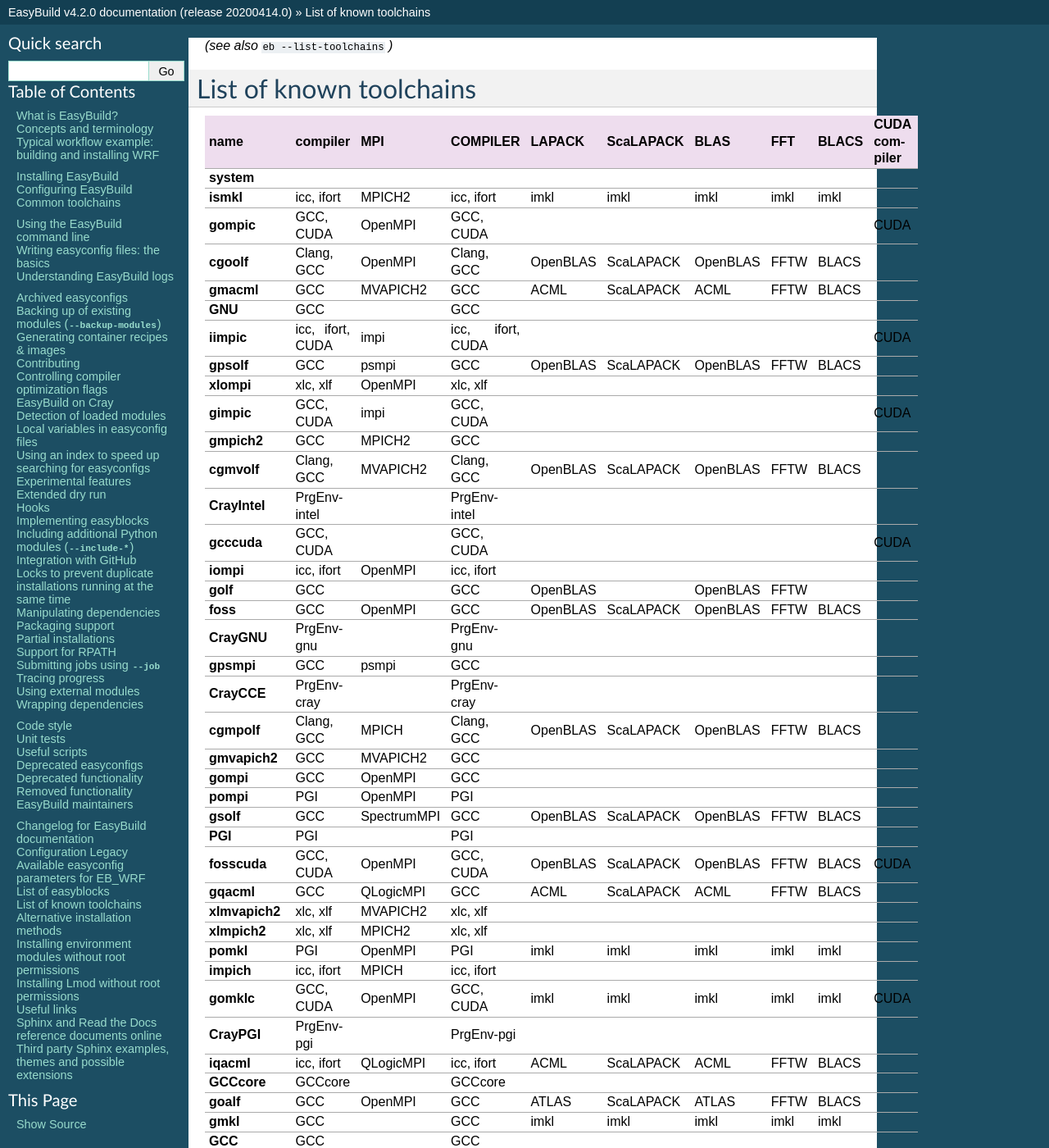
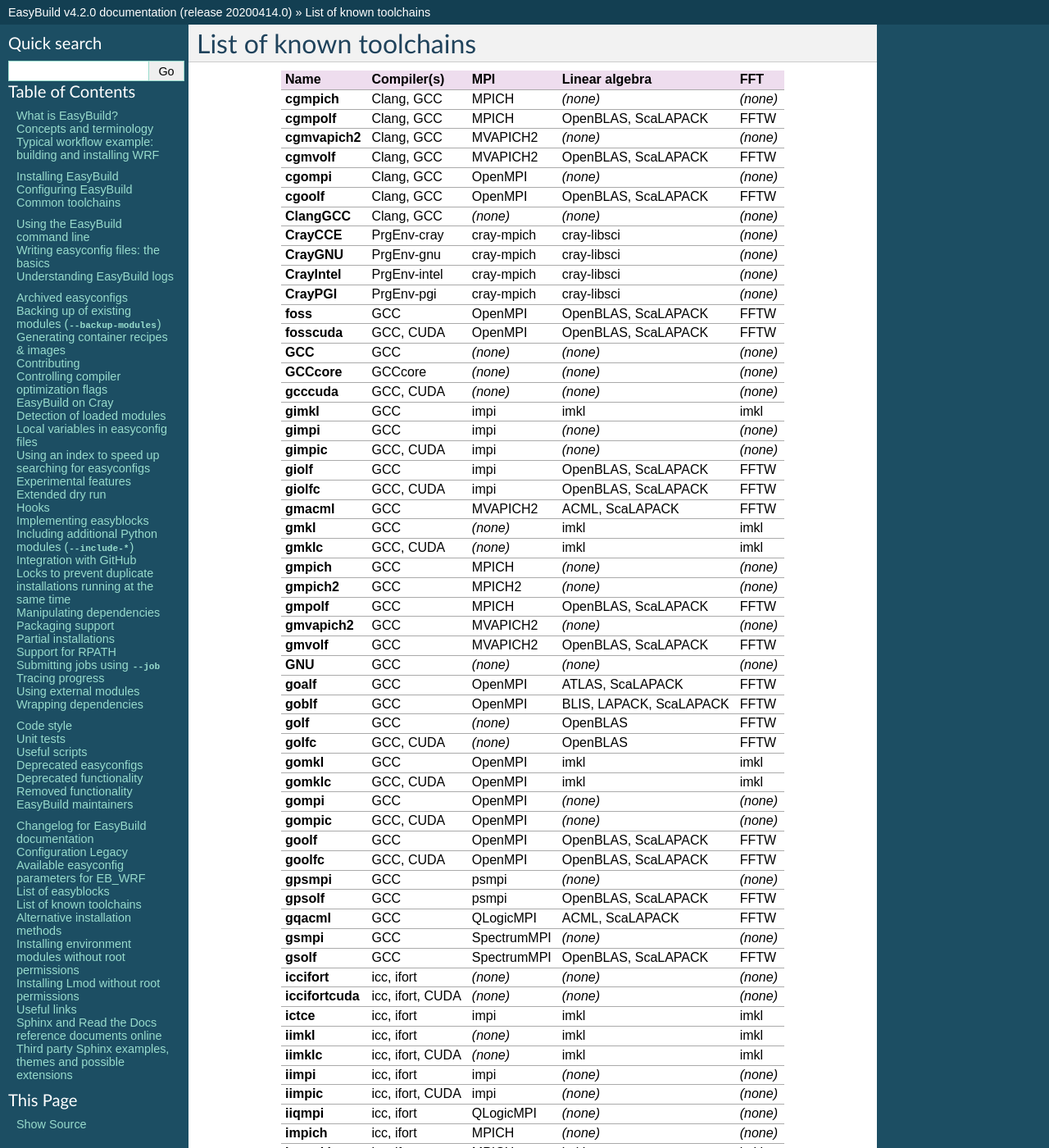
Before and after one commit to easybuilders/easybuild, a Sphinx documentation site: the page built from docs/version-specific/toolchains.rst, in a window 1280 px wide and 1400 px high. Shown: the whole window at 82% size. Built offline with Sphinx 7.4.7, drawn with Linux system fonts in a browser that asks for light colours; pages that are not in the unit, such as notebooks, are missing from menus; some of the changed text lies outside the part shown.

Commit message:
update list of known toolchains, using improved output of 'eb --list-toolchains --output-format=rst'

```diff
--- a/docs/eb_list_toolchains.rst
+++ b/docs/eb_list_toolchains.rst
@@ -10,6 +10,6 @@
   List of known toolchains (toolchainname: module[,module...]):
   [...]
 
-.. include:: version-specific/eb_list_toolchains.txt
+An up-to-date overview of known toolchains is available at :ref:`vsd_list_toolchains`.
 
 .. note:: The `system` toolchain is a special case, see :ref:`system_toolchain`.
--- a/docs/version-specific/toolchains.rst
+++ b/docs/version-specific/toolchains.rst
@@ -1,86 +1,87 @@
 .. _vsd_list_toolchains:
-
-*(see also* ``eb --list-toolchains`` *)*
 
 List of known toolchains
 ------------------------
 
-================    ================    ===========    ================    ========    =========    ========    ====    =====    =============
-name                compiler            MPI            COMPILER            LAPACK      ScaLAPACK    BLAS        FFT     BLACS    CUDA compiler
-================    ================    ===========    ================    ========    =========    ========    ====    =====    =============
-**system**
-**ismkl**           icc, ifort          MPICH2         icc, ifort          imkl        imkl         imkl        imkl    imkl
-**gompic**          GCC, CUDA           OpenMPI        GCC, CUDA                                                                 CUDA
-**cgoolf**          Clang, GCC          OpenMPI        Clang, GCC          OpenBLAS    ScaLAPACK    OpenBLAS    FFTW    BLACS
-**gmacml**          GCC                 MVAPICH2       GCC                 ACML        ScaLAPACK    ACML        FFTW    BLACS
-**GNU**             GCC                                GCC
-**iimpic**          icc, ifort, CUDA    impi           icc, ifort, CUDA                                                          CUDA
-**gpsolf**          GCC                 psmpi          GCC                 OpenBLAS    ScaLAPACK    OpenBLAS    FFTW    BLACS
-**xlompi**          xlc, xlf            OpenMPI        xlc, xlf
-**gimpic**          GCC, CUDA           impi           GCC, CUDA                                                                 CUDA
-**gmpich2**         GCC                 MPICH2         GCC
-**cgmvolf**         Clang, GCC          MVAPICH2       Clang, GCC          OpenBLAS    ScaLAPACK    OpenBLAS    FFTW    BLACS
-**CrayIntel**       PrgEnv-intel                       PrgEnv-intel
-**gcccuda**         GCC, CUDA                          GCC, CUDA                                                                 CUDA
-**iompi**           icc, ifort          OpenMPI        icc, ifort
-**golf**            GCC                                GCC                 OpenBLAS                 OpenBLAS    FFTW
-**foss**            GCC                 OpenMPI        GCC                 OpenBLAS    ScaLAPACK    OpenBLAS    FFTW    BLACS
-**CrayGNU**         PrgEnv-gnu                         PrgEnv-gnu
-**gpsmpi**          GCC                 psmpi          GCC
-**CrayCCE**         PrgEnv-cray                        PrgEnv-cray
-**cgmpolf**         Clang, GCC          MPICH          Clang, GCC          OpenBLAS    ScaLAPACK    OpenBLAS    FFTW    BLACS
-**gmvapich2**       GCC                 MVAPICH2       GCC
-**gompi**           GCC                 OpenMPI        GCC
-**pompi**           PGI                 OpenMPI        PGI
-**gsolf**           GCC                 SpectrumMPI    GCC                 OpenBLAS    ScaLAPACK    OpenBLAS    FFTW    BLACS
-**PGI**             PGI                                PGI
-**fosscuda**        GCC, CUDA           OpenMPI        GCC, CUDA           OpenBLAS    ScaLAPACK    OpenBLAS    FFTW    BLACS    CUDA
-**gqacml**          GCC                 QLogicMPI      GCC                 ACML        ScaLAPACK    ACML        FFTW    BLACS
-**xlmvapich2**      xlc, xlf            MVAPICH2       xlc, xlf
-**xlmpich2**        xlc, xlf            MPICH2         xlc, xlf
-**pomkl**           PGI                 OpenMPI        PGI                 imkl        imkl         imkl        imkl    imkl
-**impich**          icc, ifort          MPICH          icc, ifort
-**gomklc**          GCC, CUDA           OpenMPI        GCC, CUDA           imkl        imkl         imkl        imkl    imkl     CUDA
-**CrayPGI**         PrgEnv-pgi                         PrgEnv-pgi
-**iqacml**          icc, ifort          QLogicMPI      icc, ifort          ACML        ScaLAPACK    ACML        FFTW    BLACS
-**GCCcore**         GCCcore                            GCCcore
-**goalf**           GCC                 OpenMPI        GCC                 ATLAS       ScaLAPACK    ATLAS       FFTW    BLACS
-**gmkl**            GCC                                GCC                 imkl        imkl         imkl        imkl    imkl
-**GCC**             GCC                                GCC
-**gsmpi**           GCC                 SpectrumMPI    GCC
-**goolfc**          GCC, CUDA           OpenMPI        GCC, CUDA           OpenBLAS    ScaLAPACK    OpenBLAS    FFTW    BLACS    CUDA
-**iompic**          icc, ifort, CUDA    OpenMPI        icc, ifort, CUDA                                                          CUDA
-**iimkl**           icc, ifort                         icc, ifort          imkl        imkl         imkl        imkl    imkl
-**iomklc**          icc, ifort, CUDA    OpenMPI        icc, ifort, CUDA    imkl        imkl         imkl        imkl    imkl     CUDA
-**gmpolf**          GCC                 MPICH          GCC                 OpenBLAS    ScaLAPACK    OpenBLAS    FFTW    BLACS
-**ipsmpi**          icc, ifort          psmpi          icc, ifort
-**gomkl**           GCC                 OpenMPI        GCC                 imkl        imkl         imkl        imkl    imkl
-**gmpich**          GCC                 MPICH          GCC
-**iimpi**           icc, ifort          impi           icc, ifort
-**iimklc**          icc, ifort, CUDA                   icc, ifort, CUDA    imkl        imkl         imkl        imkl    imkl     CUDA
-**goolf**           GCC                 OpenMPI        GCC                 OpenBLAS    ScaLAPACK    OpenBLAS    FFTW    BLACS
-**xlmpich**         xlc, xlf            MPICH          xlc, xlf
-**intelcuda**       icc, ifort, CUDA    impi           icc, ifort, CUDA    imkl        imkl         imkl        imkl    imkl     CUDA
-**gmvolf**          GCC                 MVAPICH2       GCC                 OpenBLAS    ScaLAPACK    OpenBLAS    FFTW    BLACS
-**goblf**           GCC                 OpenMPI        GCC                 LAPACK      ScaLAPACK    BLIS        FFTW    BLACS
-**pmkl**            PGI                                PGI                 imkl        imkl         imkl        imkl    imkl
-**ictce**           icc, ifort          impi           icc, ifort          imkl        imkl         imkl        imkl    imkl
-**iomkl**           icc, ifort          OpenMPI        icc, ifort          imkl        imkl         imkl        imkl    imkl
-**iccifort**        icc, ifort                         icc, ifort
-**impmkl**          icc, ifort          MPICH          icc, ifort          imkl        imkl         imkl        imkl    imkl
-**intel**           icc, ifort          impi           icc, ifort          imkl        imkl         imkl        imkl    imkl
-**golfc**           GCC, CUDA                          GCC, CUDA           OpenBLAS                 OpenBLAS    FFTW             CUDA
-**gimkl**           GCC                 impi           GCC                 imkl        imkl         imkl        imkl    imkl
-**iiqmpi**          icc, ifort          QLogicMPI      icc, ifort
-**cgompi**          Clang, GCC          OpenMPI        Clang, GCC
-**cgmvapich2**      Clang, GCC          MVAPICH2       Clang, GCC
-**intel-para**      icc, ifort          psmpi          icc, ifort          imkl        imkl         imkl        imkl    imkl
-**iccifortcuda**    icc, ifort, CUDA                   icc, ifort, CUDA                                                          CUDA
-**giolf**           GCC                 impi           GCC                 OpenBLAS    ScaLAPACK    OpenBLAS    FFTW    BLACS
-**giolfc**          GCC, CUDA           impi           GCC, CUDA           OpenBLAS    ScaLAPACK    OpenBLAS    FFTW    BLACS    CUDA
-**gmklc**           GCC, CUDA                          GCC, CUDA           imkl        imkl         imkl        imkl    imkl     CUDA
-**ClangGCC**        Clang, GCC                         Clang, GCC
-**xlcxlf**          xlc, xlf                           xlc, xlf
-**cgmpich**         Clang, GCC          MPICH          Clang, GCC
-**gimpi**           GCC                 impi           GCC
-================    ================    ===========    ================    ========    =========    ========    ====    =====    =============
+================    ================    ===========    =======================    ========
+Name                Compiler(s)         MPI            Linear algebra             FFT
+================    ================    ===========    =======================    ========
+**cgmpich**         Clang, GCC          MPICH          *(none)*                   *(none)*
+**cgmpolf**         Clang, GCC          MPICH          OpenBLAS, ScaLAPACK        FFTW
+**cgmvapich2**      Clang, GCC          MVAPICH2       *(none)*                   *(none)*
+**cgmvolf**         Clang, GCC          MVAPICH2       OpenBLAS, ScaLAPACK        FFTW
+**cgompi**          Clang, GCC          OpenMPI        *(none)*                   *(none)*
+**cgoolf**          Clang, GCC          OpenMPI        OpenBLAS, ScaLAPACK        FFTW
+**ClangGCC**        Clang, GCC          *(none)*       *(none)*                   *(none)*
+**CrayCCE**         PrgEnv-cray         cray-mpich     cray-libsci                *(none)*
+**CrayGNU**         PrgEnv-gnu          cray-mpich     cray-libsci                *(none)*
+**CrayIntel**       PrgEnv-intel        cray-mpich     cray-libsci                *(none)*
+**CrayPGI**         PrgEnv-pgi          cray-mpich     cray-libsci                *(none)*
+**foss**            GCC                 OpenMPI        OpenBLAS, ScaLAPACK        FFTW
+**fosscuda**        GCC, CUDA           OpenMPI        OpenBLAS, ScaLAPACK        FFTW
+**GCC**             GCC                 *(none)*       *(none)*                   *(none)*
+**GCCcore**         GCCcore             *(none)*       *(none)*                   *(none)*
+**gcccuda**         GCC, CUDA           *(none)*       *(none)*                   *(none)*
+**gimkl**           GCC                 impi           imkl                       imkl
+**gimpi**           GCC                 impi           *(none)*                   *(none)*
+**gimpic**          GCC, CUDA           impi           *(none)*                   *(none)*
+**giolf**           GCC                 impi           OpenBLAS, ScaLAPACK        FFTW
+**giolfc**          GCC, CUDA           impi           OpenBLAS, ScaLAPACK        FFTW
+**gmacml**          GCC                 MVAPICH2       ACML, ScaLAPACK            FFTW
+**gmkl**            GCC                 *(none)*       imkl                       imkl
+**gmklc**           GCC, CUDA           *(none)*       imkl                       imkl
+**gmpich**          GCC                 MPICH          *(none)*                   *(none)*
+**gmpich2**         GCC                 MPICH2         *(none)*                   *(none)*
+**gmpolf**          GCC                 MPICH          OpenBLAS, ScaLAPACK        FFTW
+**gmvapich2**       GCC                 MVAPICH2       *(none)*                   *(none)*
+**gmvolf**          GCC                 MVAPICH2       OpenBLAS, ScaLAPACK        FFTW
+**GNU**             GCC                 *(none)*       *(none)*                   *(none)*
+**goalf**           GCC                 OpenMPI        ATLAS, ScaLAPACK           FFTW
+**goblf**           GCC                 OpenMPI        BLIS, LAPACK, ScaLAPACK    FFTW
+**golf**            GCC                 *(none)*       OpenBLAS                   FFTW
+**golfc**           GCC, CUDA           *(none)*       OpenBLAS                   FFTW
+**gomkl**           GCC                 OpenMPI        imkl                       imkl
+**gomklc**          GCC, CUDA           OpenMPI        imkl                       imkl
+**gompi**           GCC                 OpenMPI        *(none)*                   *(none)*
+**gompic**          GCC, CUDA           OpenMPI        *(none)*                   *(none)*
+**goolf**           GCC                 OpenMPI        OpenBLAS, ScaLAPACK        FFTW
+**goolfc**          GCC, CUDA           OpenMPI        OpenBLAS, ScaLAPACK        FFTW
+**gpsmpi**          GCC                 psmpi          *(none)*                   *(none)*
+**gpsolf**          GCC                 psmpi          OpenBLAS, ScaLAPACK        FFTW
+**gqacml**          GCC                 QLogicMPI      ACML, ScaLAPACK            FFTW
+**gsmpi**           GCC                 SpectrumMPI    *(none)*                   *(none)*
+**gsolf**           GCC                 SpectrumMPI    OpenBLAS, ScaLAPACK        FFTW
+**iccifort**        icc, ifort          *(none)*       *(none)*                   *(none)*
+**iccifortcuda**    icc, ifort, CUDA    *(none)*       *(none)*                   *(none)*
+**ictce**           icc, ifort          impi           imkl                       imkl
+**iimkl**           icc, ifort          *(none)*       imkl                       imkl
+**iimklc**          icc, ifort, CUDA    *(none)*       imkl                       imkl
+**iimpi**           icc, ifort          impi           *(none)*                   *(none)*
+**iimpic**          icc, ifort, CUDA    impi           *(none)*                   *(none)*
+**iiqmpi**          icc, ifort          QLogicMPI      *(none)*                   *(none)*
+**impich**          icc, ifort          MPICH          *(none)*                   *(none)*
+**impmkl**          icc, ifort          MPICH          imkl                       imkl
+**intel**           icc, ifort          impi           imkl                       imkl
+**intel-para**      icc, ifort          psmpi          imkl                       imkl
+**intelcuda**       icc, ifort, CUDA    impi           imkl                       imkl
+**iomkl**           icc, ifort          OpenMPI        imkl                       imkl
+**iomklc**          icc, ifort, CUDA    OpenMPI        imkl                       imkl
+**iompi**           icc, ifort          OpenMPI        *(none)*                   *(none)*
+**iompic**          icc, ifort, CUDA    OpenMPI        *(none)*                   *(none)*
+**ipsmpi**          icc, ifort          psmpi          *(none)*                   *(none)*
+**iqacml**          icc, ifort          QLogicMPI      ACML, ScaLAPACK            FFTW
+**ismkl**           icc, ifort          MPICH2         imkl                       imkl
+**PGI**             PGI                 *(none)*       *(none)*                   *(none)*
+**pmkl**            PGI                 *(none)*       imkl                       imkl
+**pomkl**           PGI                 OpenMPI        imkl                       imkl
+**pompi**           PGI                 OpenMPI        *(none)*                   *(none)*
+**system**          *(none)*            *(none)*       *(none)*                   *(none)*
+**xlcxlf**          xlc, xlf            *(none)*       *(none)*                   *(none)*
+**xlmpich**         xlc, xlf            MPICH          *(none)*                   *(none)*
+**xlmpich2**        xlc, xlf            MPICH2         *(none)*                   *(none)*
+**xlmvapich2**      xlc, xlf            MVAPICH2       *(none)*                   *(none)*
+**xlompi**          xlc, xlf            OpenMPI        *(none)*                   *(none)*
+================    ================    ===========    =======================    ========
+
+
+*(see also* ``eb --list-toolchains`` *)*
```
Also changed, not shown: docs/version-specific/eb_list_toolchains.txt (deleted, +0 -41 lines), 1 other file.
